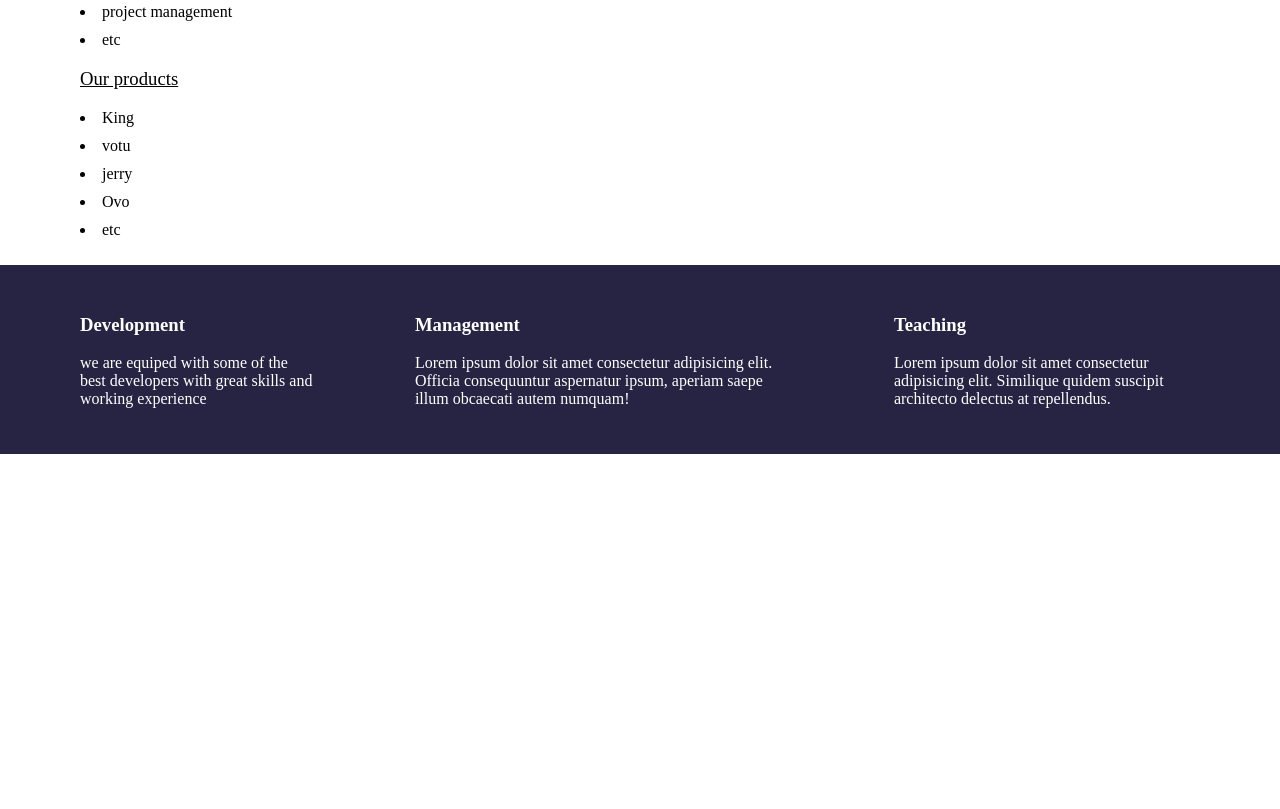
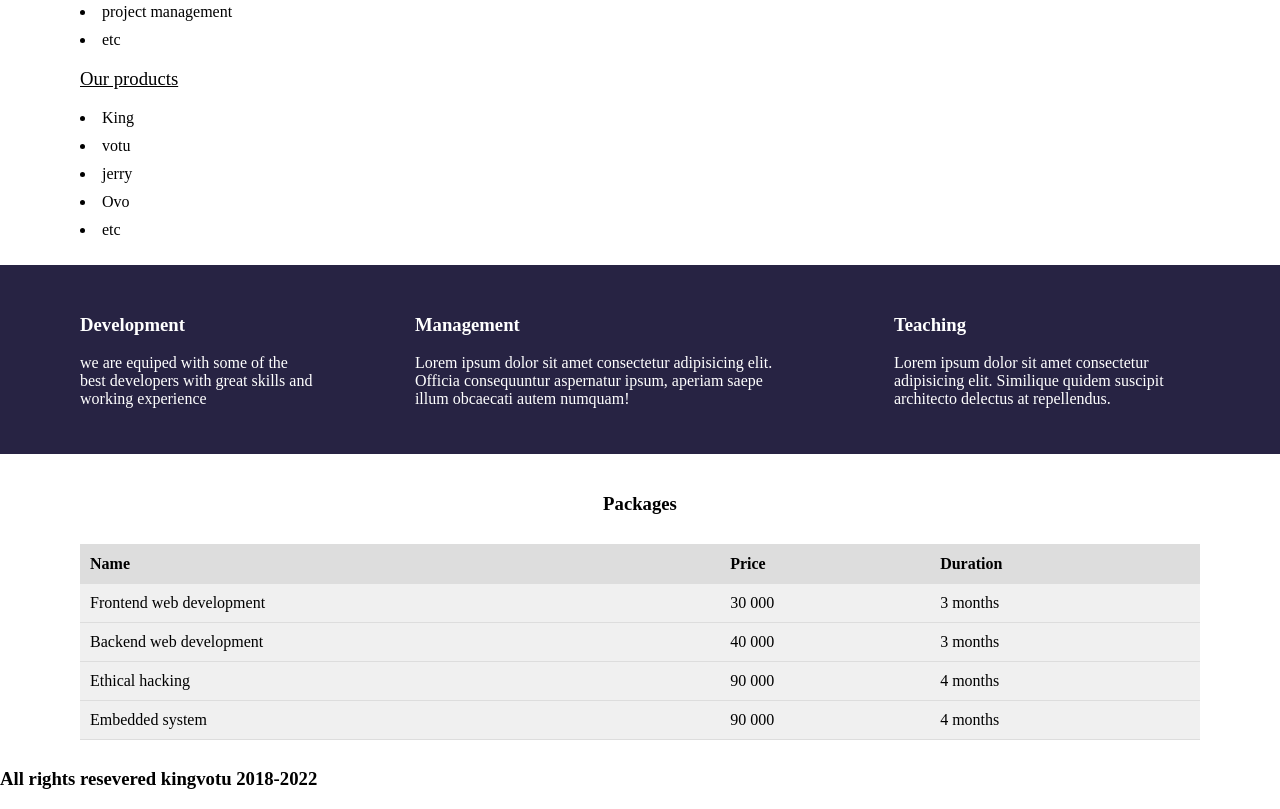
Before and after one commit to votujerry1234/my-first-web-buiding, a plain HTML site: page index.html in a window 1280 px wide. Shown: the part 960-1769 px from the top of the page. Before the commit the page ends 1414 px from the top, so only its background shows below. Drawn offline with Linux system fonts and the light colour scheme.

Commit message:
my modified work/assignment

```diff
--- a/assets/css/main.css
+++ b/assets/css/main.css
@@ -6,6 +6,7 @@
 body{
     margin: 0;
 }
+
 .landing-page{
     height: 100vh;
     background-color: #bae8e8;
@@ -85,3 +86,36 @@ nav a{
     margin: 20px 0;
 
  }
+
+ .clear-rate {
+    padding: var(--container-padding);
+ }
+
+#business{
+    width: 100%;
+    border-collapse: collapse;
+
+
+}
+
+.clear-rate h3{
+display: flex;
+justify-content: center;
+padding: var(--container-padding);
+}
+
+th, td{
+    border: 1px solid #ddd;
+    padding: 10px;
+    border-left: none;
+    border-right: none;
+}
+
+td{
+    background-color: rgb(240, 240, 240);
+}
+
+th{
+    text-align: left;
+    background-color: #ddd;
+}
--- a/index.html
+++ b/index.html
@@ -58,5 +58,40 @@
             <p>Lorem ipsum dolor sit amet consectetur adipisicing elit. Similique quidem suscipit architecto delectus at repellendus.</p>
         </div>
      </div>
+     <div class="clear-rate">
+        <h3>Packages</h3>
+        <table id="business">
+            <tr>
+                <th>Name</th>
+                <th>Price</th>
+                <th>Duration</th>
+            </tr>
+            <tr>
+                <td>Frontend web development</td>
+                <td>30 000</td>
+                <td>3 months</td>
+            </tr>
+            <tr>
+                <td>Backend web development</td>
+                <td>40 000</td>
+                <td>3 months</td>
+            </tr>
+            <tr>
+                <td>Ethical hacking</td>
+                <td>90 000</td>
+                <td>4 months</td>
+            </tr>
+            <tr>
+                <td>Embedded system</td>
+                <td>90 000</td>
+                <td>4 months</td>
+            </tr>
+        </table>
+     </div>
+     <div class="final">
+        <div>
+            <h3>All rights resevered kingvotu 2018-2022</h3>
+        </div>
+     </div>
 </body>
 </html>
```
